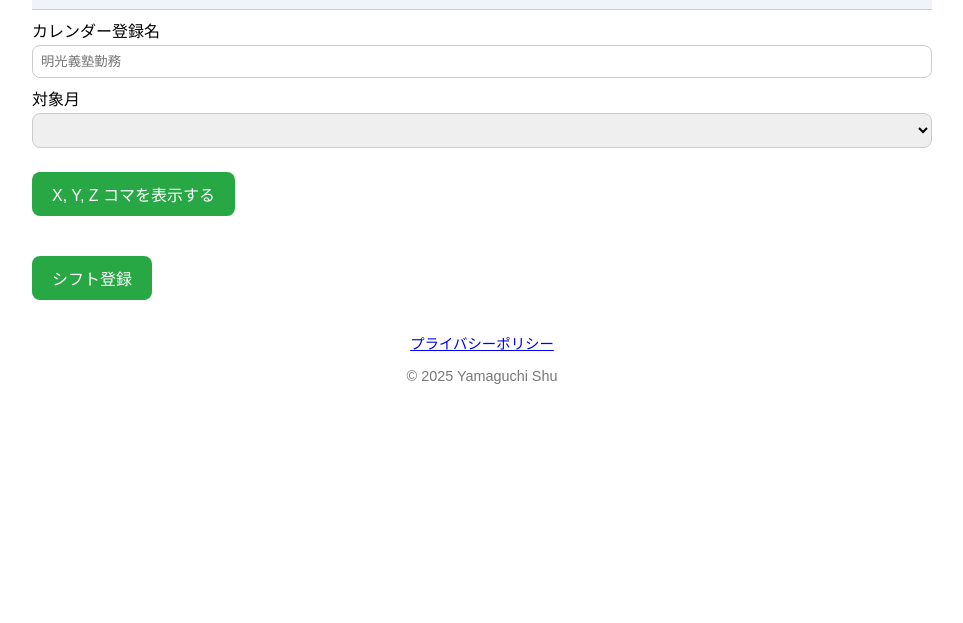
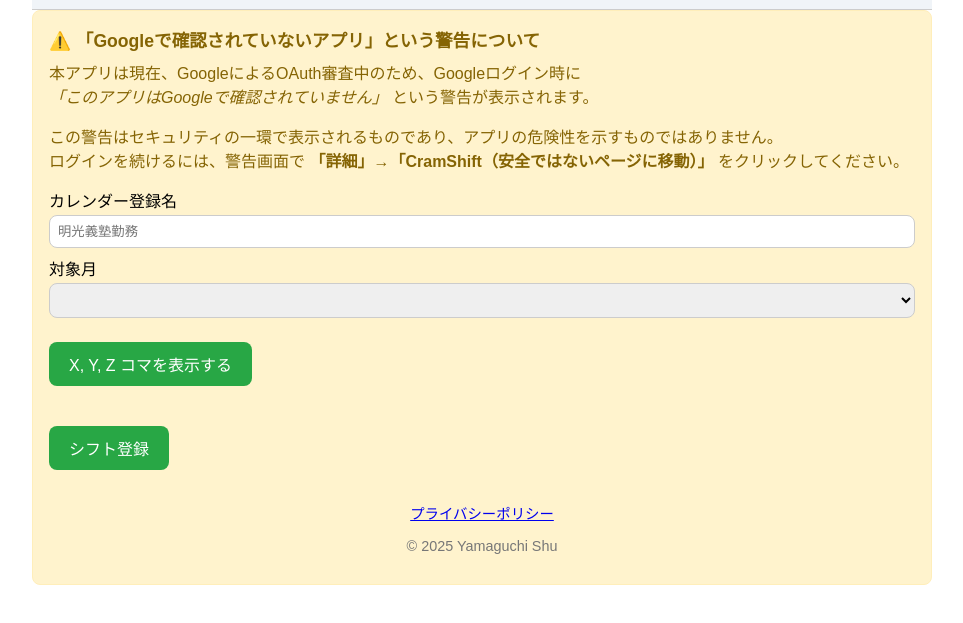
Before and after one commit to Clowd22/CramShift, a plain HTML site: page index.html in a window 1280 px wide. Shown: the part 79-702 px from the top of the page, without its empty margins (158-1121 px from the left). Drawn offline with Linux system fonts and the light colour scheme.

Commit message:
Update index.html

```diff
--- a/index.html
+++ b/index.html
@@ -15,7 +15,16 @@
       <span class="app-title">明光義塾 シフト入力アプリケーション</span>
     </header>
     <!-- ──── ここまでヘッダー部分 ──── -->
-
+    <div style="background-color: #fff3cd; border: 1px solid #ffeeba; padding: 1rem; border-radius: 8px; margin-bottom: 1.5rem;">
+    <strong style="color: #856404; font-size: 1.1rem;">⚠️ 「Googleで確認されていないアプリ」という警告について</strong>
+    <p style="color: #856404; margin-top: 0.5rem;">
+      本アプリは現在、GoogleによるOAuth審査中のため、Googleログイン時に<br>
+      <em>「このアプリはGoogleで確認されていません」</em> という警告が表示されます。
+    </p>
+    <p style="color: #856404;">
+      この警告はセキュリティの一環で表示されるものであり、アプリの危険性を示すものではありません。<br>
+      ログインを続けるには、警告画面で <strong>「詳細」→「CramShift（安全ではないページに移動）」</strong> をクリックしてください。
+    </p>
     <!-- 以下、既存のUIを配置 -->
     <!-- カレンダー登録名の入力欄 -->
     <label for="title">カレンダー登録名</label>
```
